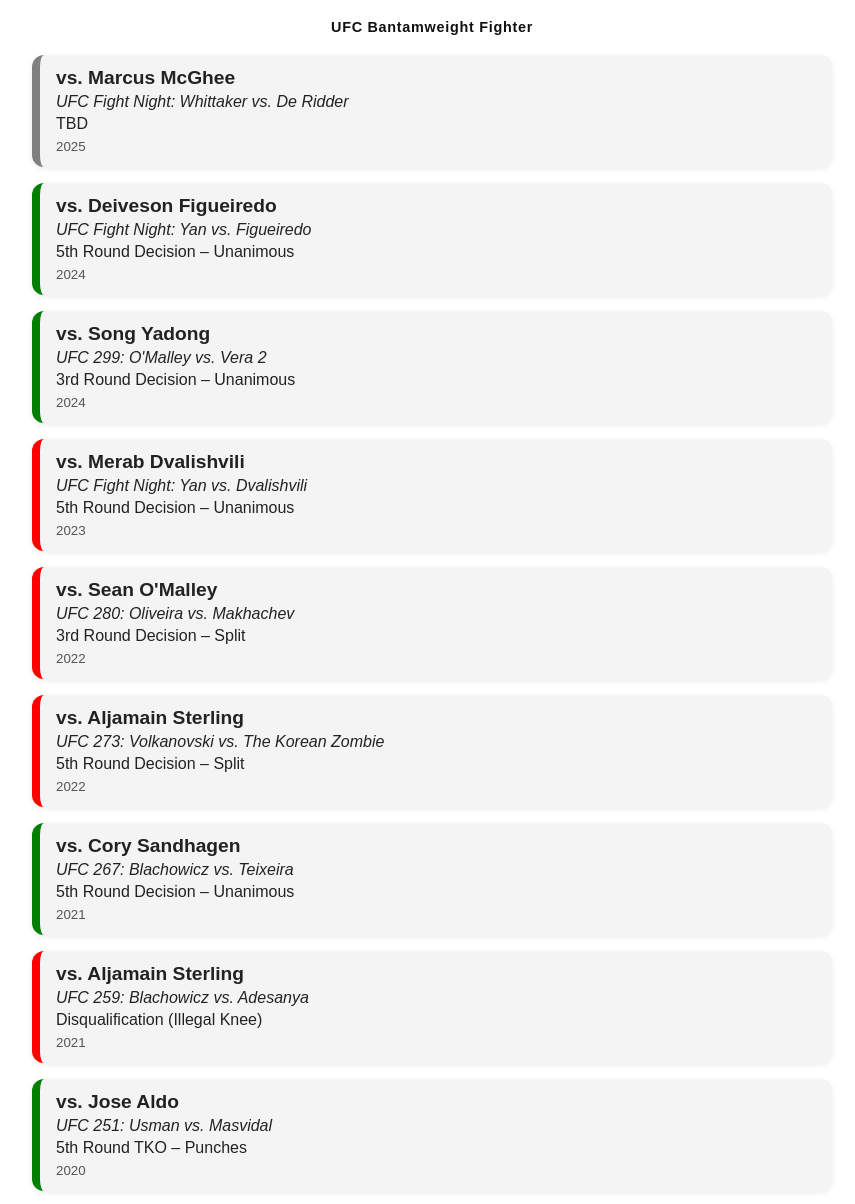
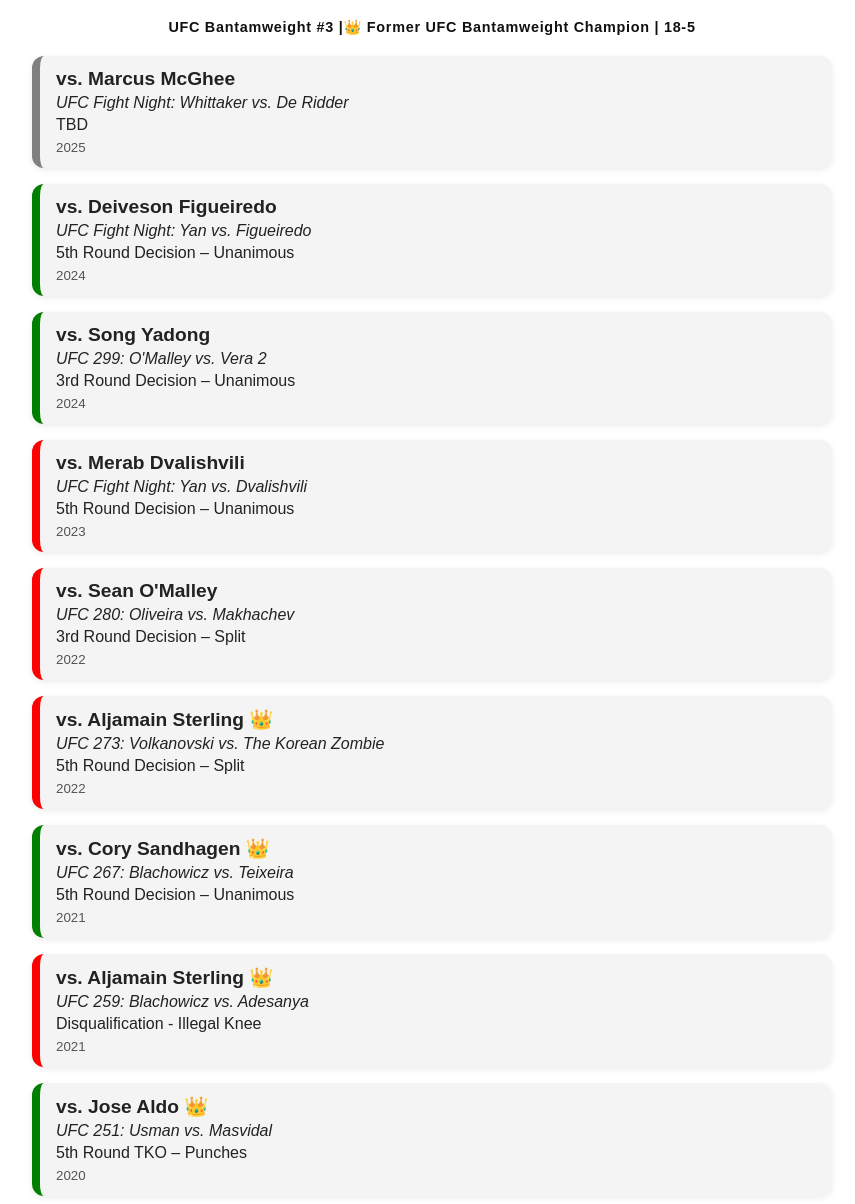
Before and after one commit to dove2250/ufc-records, a plain HTML site: page yan.html in a window 1280 px wide. Shown: the part 81-1285 px from the top of the page, without its empty margins (208-1063 px from the left). Drawn offline with Linux system fonts and the light colour scheme.

Commit message:
Update yan.html

```diff
--- a/yan.html
+++ b/yan.html
@@ -7,7 +7,7 @@
 </head>
 <body>
     <h1>Petr Yan</h1>
-    <p class="subtitle">UFC Bantamweight Fighter</p>
+    <p class="subtitle">UFC Bantamweight #3 |👑 Former UFC Bantamweight Champion | 18-5</p>
 
     <!-- Upcoming Fight -->
     <div class="fight-card">
@@ -47,28 +47,28 @@
     </div>
 
     <div class="fight-card loss">
-        <h2>vs. Aljamain Sterling</h2>
+        <h2>vs. Aljamain Sterling 👑</h2>
         <p><em>UFC 273: Volkanovski vs. The Korean Zombie</em></p>
         <p>5th Round Decision – Split</p>
         <small>2022</small>
     </div>
 
     <div class="fight-card win">
-        <h2>vs. Cory Sandhagen</h2>
+        <h2>vs. Cory Sandhagen 👑</h2>
         <p><em>UFC 267: Blachowicz vs. Teixeira</em></p>
         <p>5th Round Decision – Unanimous</p>
         <small>2021</small>
     </div>
 
     <div class="fight-card loss">
-        <h2>vs. Aljamain Sterling</h2>
+        <h2>vs. Aljamain Sterling 👑</h2>
         <p><em>UFC 259: Blachowicz vs. Adesanya</em></p>
-        <p>Disqualification (Illegal Knee)</p>
+        <p>Disqualification - Illegal Knee</p>
         <small>2021</small>
     </div>
 
     <div class="fight-card win">
-        <h2>vs. Jose Aldo</h2>
+        <h2>vs. Jose Aldo 👑</h2>
         <p><em>UFC 251: Usman vs. Masvidal</em></p>
         <p>5th Round TKO – Punches</p>
         <small>2020</small>
@@ -98,7 +98,7 @@
     <div class="fight-card win">
         <h2>vs. Douglas Silva de Andrade</h2>
         <p><em>UFC 232: Jones vs. Gustafsson 2</em></p>
-        <p>2nd Round TKO</p>
+        <p>2nd Round TKO - Corner Stoppage</p>
         <small>2018</small>
     </div>
 
```
